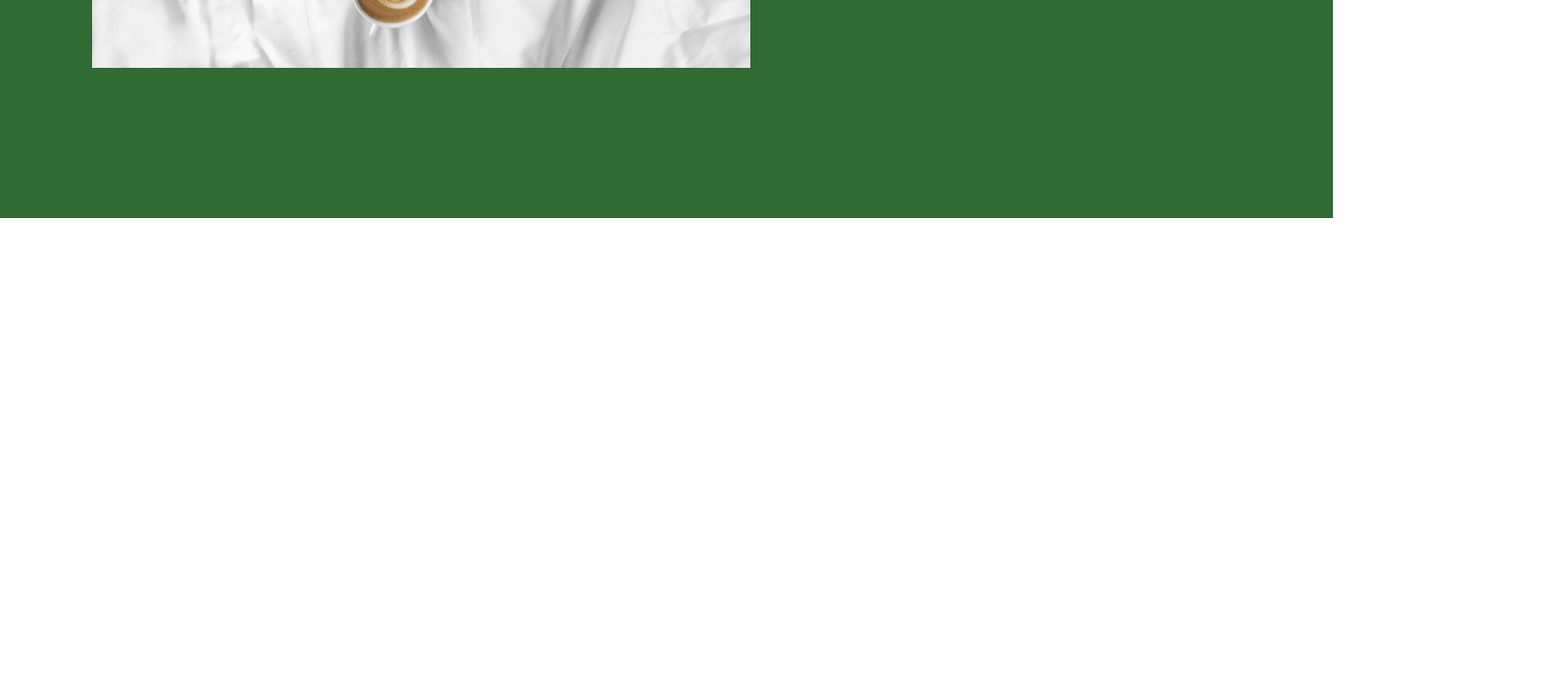
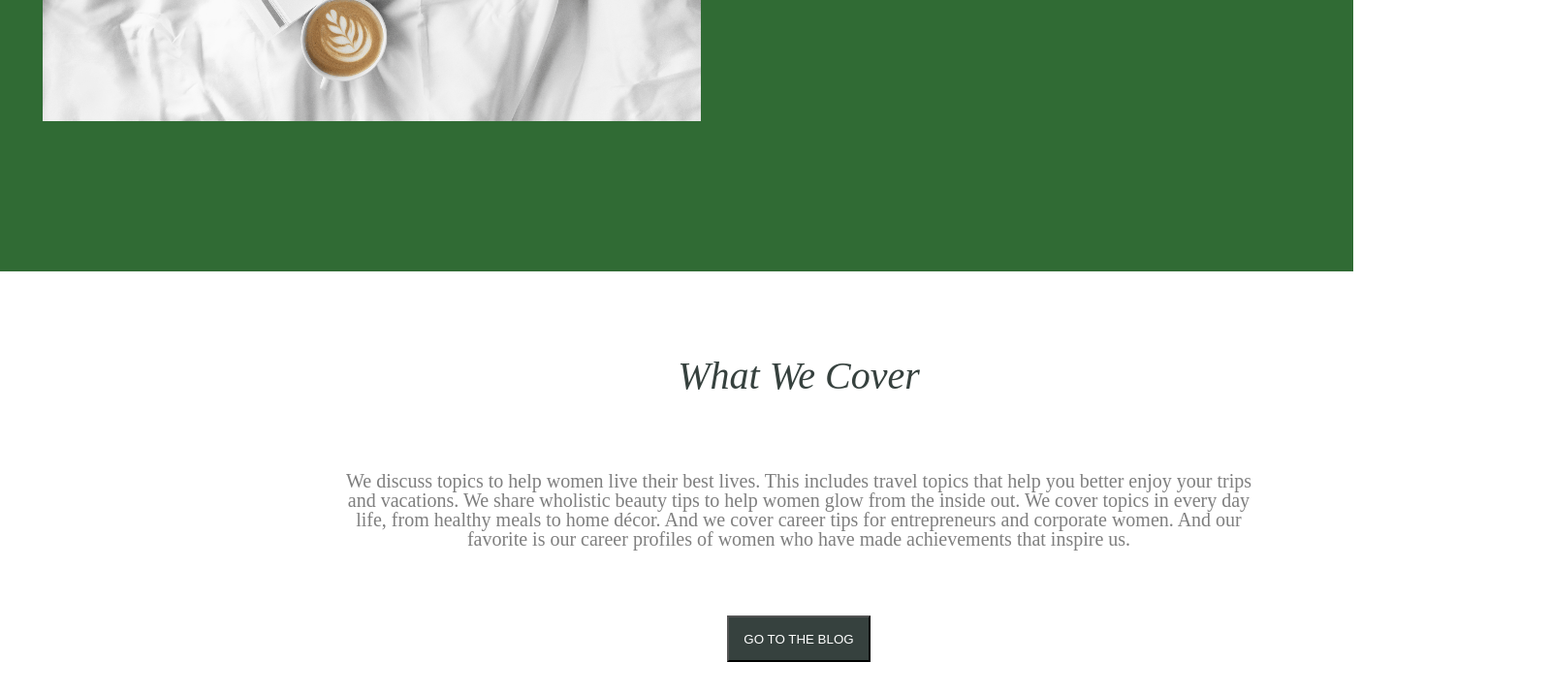
Before and after one commit to zura-laghadze/davaleba-5, a plain HTML site: page index.html in a window 1280 px wide. Shown: the part 667-1383 px from the top of the page at 97% size, 1601 px wide, since content can reach past the window. Before the commit the page ends 892 px from the top, so only its background shows below. Drawn offline with Linux system fonts and the light colour scheme.

Commit message:
add section

```diff
--- a/css/style.css
+++ b/css/style.css
@@ -1,65 +1,132 @@
 /* დაიწყო header */
 
 header {
+
     width: 1280px;
-    padding-top: 40px;
-    margin: 0px auto;
-}
-h1{
-    font-size: 70px;
-    color: #36413e;
+    margin: 0 auto;
+
+   padding-left: 44px;
+   padding-top: 40px;
+   padding-right: 72px;
+   padding-bottom: 55px;
     vertical-align: middle;
-    display: inline-block;
+
 
 
 }
+
+
+h1 {
+    width: 376px;
+    display: inline-block;
+    vertical-align: middle;
+    font-size: 70px;
+    color: #36413e;
+    font-weight: bold;
+
+
+
+
+}
+
+
 nav {
     display: inline-block;
-    margin-left: 72px;
     vertical-align: middle;
     font-size: 18px;
-    color: #7f7f7f;
+
 }
 
 li {
     display: inline-block;
-    vertical-align: middle;
+
     margin-left: 102px;
 
 }
-.searchl{ margin-left: 181px;
+
+.searchl {
+    margin-left: 181px;
 
 }
+
 /* დაიწყო section */
-section{
+section {
+
     width: 1280px;
     margin: 0 auto;
     background-color: #306b34;
-    padding-left: 95px;
+    padding-left: 44px;
     padding-top: 174px;
+    padding-right: 72px;
     padding-bottom: 152px;
+
 }
-.foto{
-    vertical-align: top;
+
+.foto {
+
     width: 679px;
-    height: 453px;
+
 }
-.div1{
-    width: 307px;
-    height: 380px;
+
+.div1 {
+    width: 307px; height: 380px;
     display: inline-block;
     vertical-align: top;
     margin-left: 89px;
 
 }
-h2{
+
+h2 {
     font-size: 40px;
     color: #19381f;
     padding-bottom: 60px;
 }
-.text1{
 
-    font-size: 20px ;
+.text1 {
+
+    font-size: 20px;
     color: #f4f4f1;
 
 }
+
+/* დაიწყო article */
+article {
+    margin: 0 auto;
+    text-align: center;
+    width: 1280px;
+    padding-left: 184px;
+    padding-right: 137px;
+    padding-top: 88px;
+}
+
+
+
+.text2{
+    width: 272px;
+    height: 46px;
+    font-size: 40px;
+    font-style: italic;
+    color: #36413e;
+    margin: 0 auto;
+}
+
+
+.text3 {
+    font-size: 20px;
+    color: #7f7f7f;
+    width: 959px;
+    margin: 0 auto;
+    padding-top: 72px;
+    padding-bottom: 69px;
+
+
+}
+button{
+    width: 148px;
+    height: 48px;
+    color: #ffffff;
+    background-color: #36413e;
+    margin-bottom: 33px;
+}
+
+/* დაიწყო footer */
--- a/index.html
+++ b/index.html
@@ -36,14 +36,41 @@
 
         <div class="div1">
             <h2>OUR MISSION</h2>
-            <p class="text1">Our mission at Illuminated is to be a place for all women to feel at home. We provide empowering content
+            <p class="text1">Our mission at Illuminated is to be a place for all women to feel at home. We provide
+                empowering content
                 and stories that inspire, uplift, and motivate. We're here to be a place of service and community for
                 women who want more out of life and who are looking for guidance and like-minded thinkers. Welcome,
                 home.</p>
         </div>
 
     </section>
+    <!-- დაიწყო article -->
+    <article>
 
+        <p class="text2"> What We Cover </p>
+
+        <p class="text3">We discuss topics to help women live their best lives. This includes travel topics that help
+            you better
+            enjoy
+            your trips and vacations. We share wholistic beauty tips to help women glow from the inside out. We
+            cover
+            topics in every day life, from healthy meals to home décor. And we cover career tips for entrepreneurs
+            and
+            corporate women. And our favorite is our career profiles of women who have made achievements that
+            inspire
+            us.
+
+
+        </p>
+
+        <button>GO TO THE BLOG</button>
+    </article>
+
+    <!-- დაიწყო footer -->
+
+    <footer>
+
+    </footer>
 </body>
 
 </html>
```
Also changed, not shown: foto2.svg (added).
